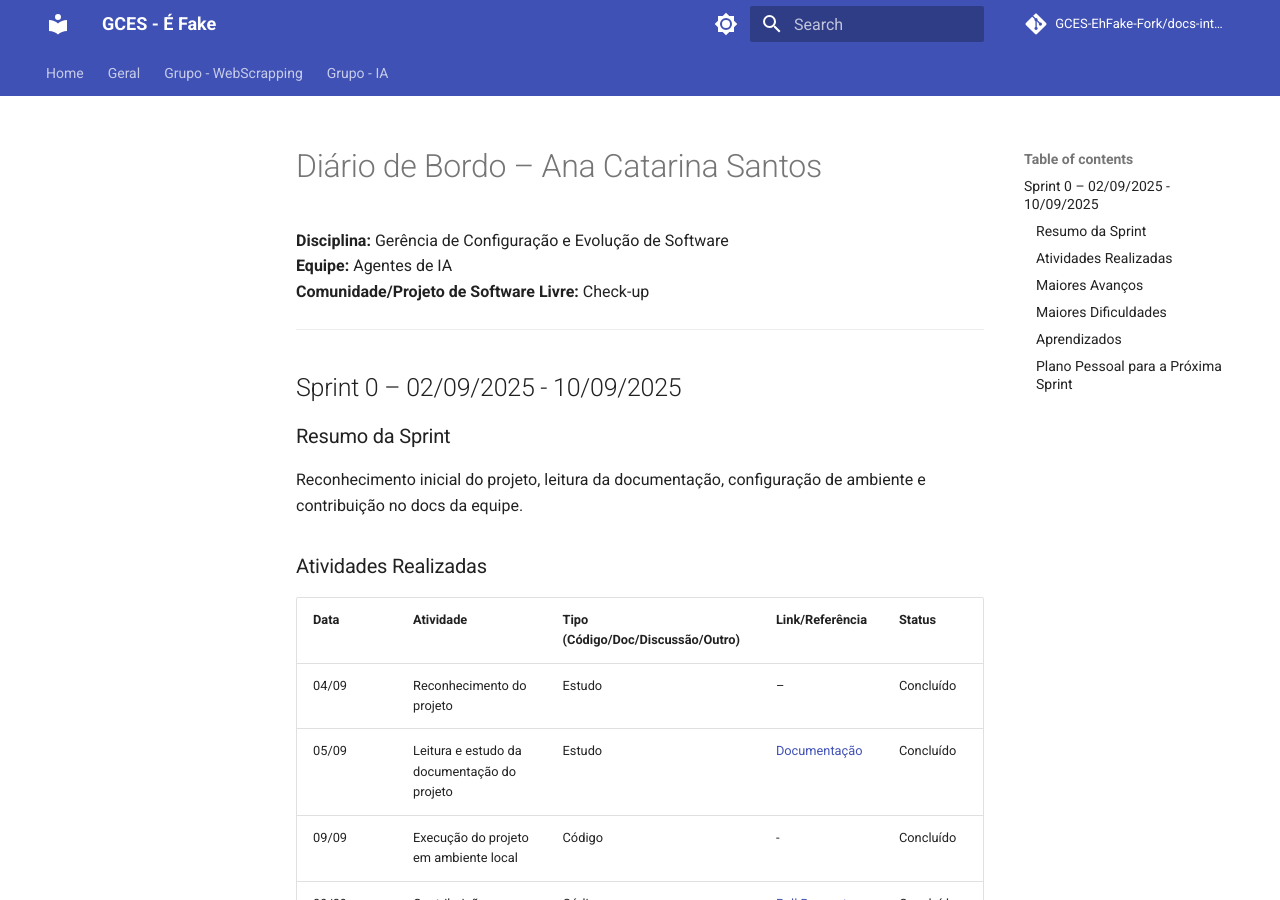
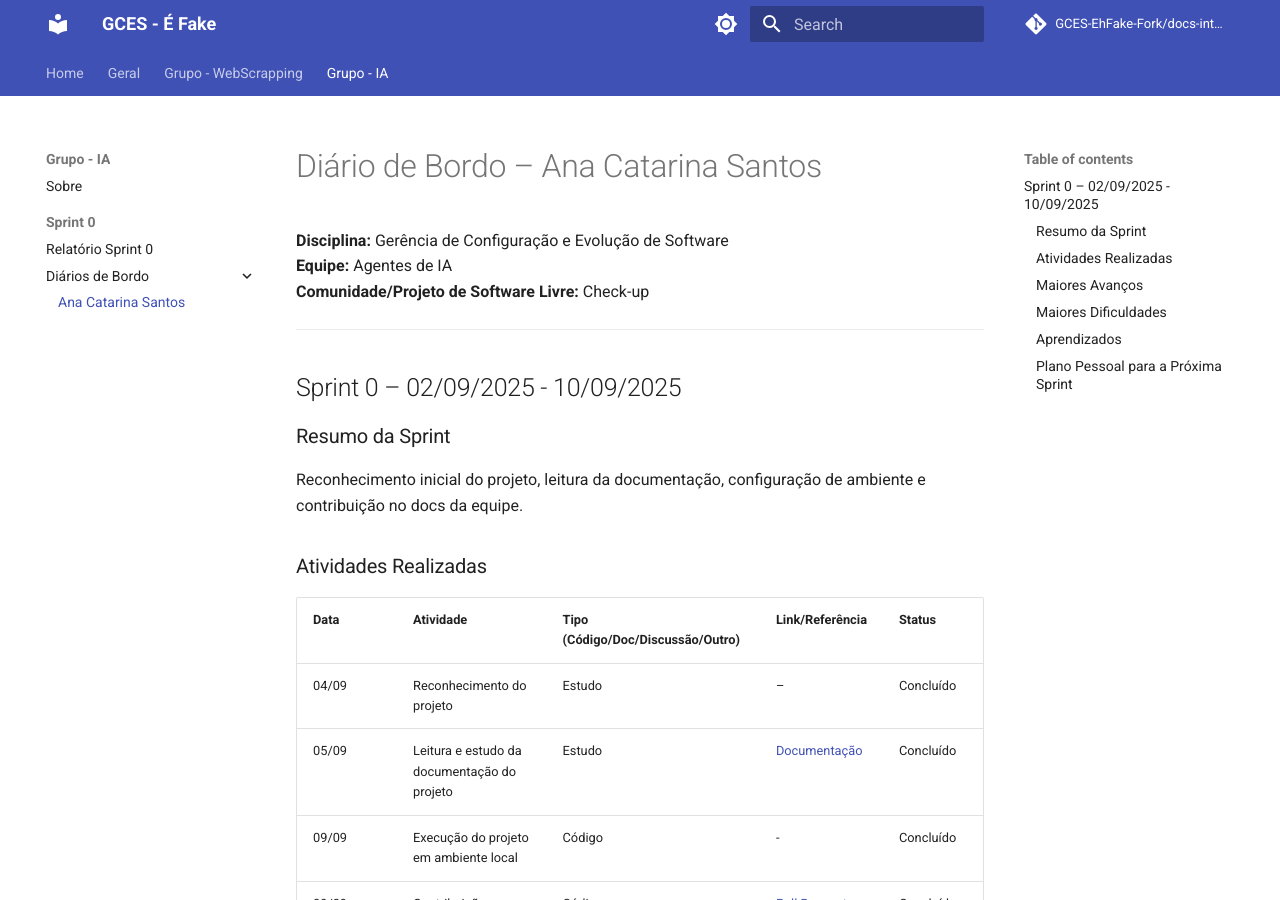
Before and after one commit to GCES-EhFake-Fork/docs-interno, an MkDocs documentation site: the page built from docs/grupo-ia/sprint0/diarioAnaCatarina.md, in a window 1280 px wide and 900 px high. Built offline with MkDocs 1.6.1 and Material for MkDocs 9.7.7, drawn with Linux system fonts in a browser that asks for light colours; comment, search, counter and statistics services are not loaded.

Commit message:
adiciona path no mkdocs e adiciona o relatório

```diff
--- a/mkdocs.yml
+++ b/mkdocs.yml
@@ -82,4 +82,9 @@ nav:
               - Carlos Daniel: grupo-webscrapping/sprint0/diarioCarlos.md
               - Lua Medeiros: grupo-webscrapping/sprint0/diarioLua.md
               - Felipe de Sousa: grupo-webscrapping/sprint0/diarioFelipe.md
-  - Grupo - IA: grupo-ia/index.md
+  - Grupo - IA:
+      - Sobre: grupo-ia/index.md
+      - Sprint 0:
+        - Relatório Sprint 0: grupo-ia/sprint0/relatorioSprint0.md
+        - Diários de Bordo:
+          - Ana Catarina Santos: grupo-ia/sprint0/diarioAnaCatarina.md
```
Also changed, not shown: docs/grupo-ia/sprint0/relatorioSprint0.md (added).
